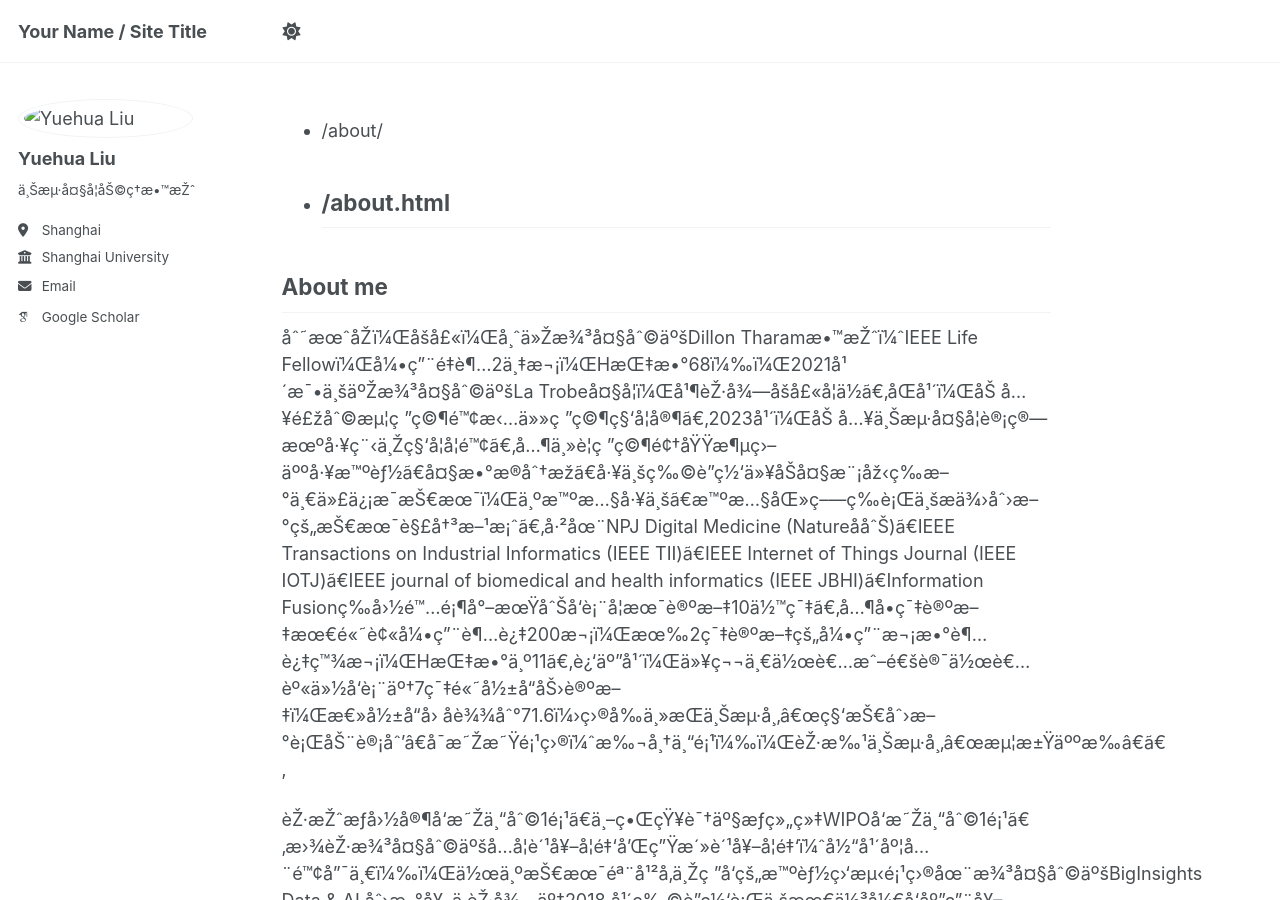
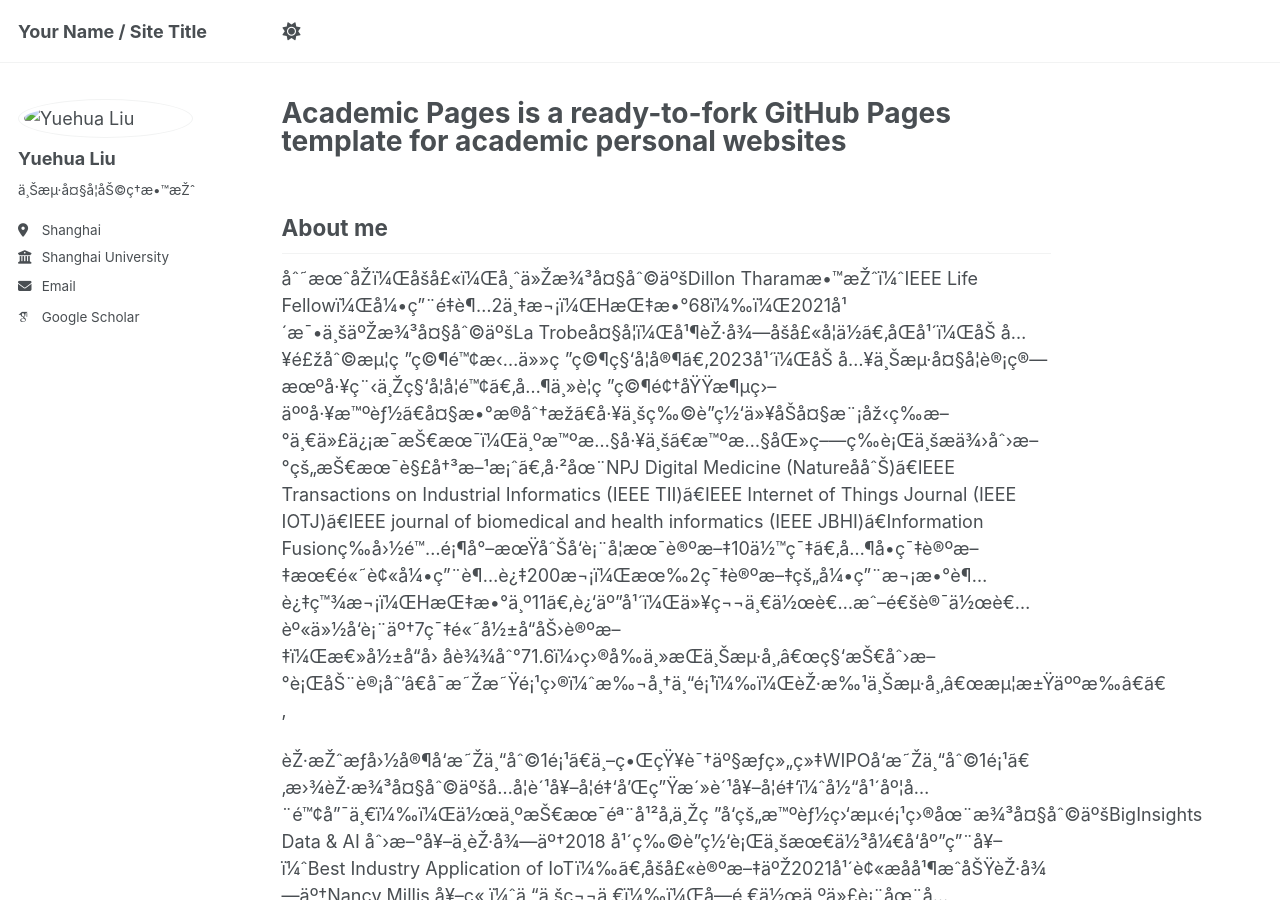
Before and after one commit to Wenjin0517/yuehualiu.github.io, a Jekyll site: the page built from _pages/about.md, in a window 1280 px wide and 900 px high. Built offline with Jekyll 4.4.1, drawn with Linux system fonts in a browser that asks for light colours; some web fonts are replaced; our own code applies the rules of GitHub Pages for plain Markdown files.

Commit message:
updated info

```diff
--- a/_pages/about.md
+++ b/_pages/about.md
@@ -1,4 +1,8 @@
-
+---
+permalink: /
+title: "Academic Pages is a ready-to-fork GitHub Pages template for academic personal websites"
+author_profile: true
+redirect_from:
   - /about/
   - /about.html
 ---
```
